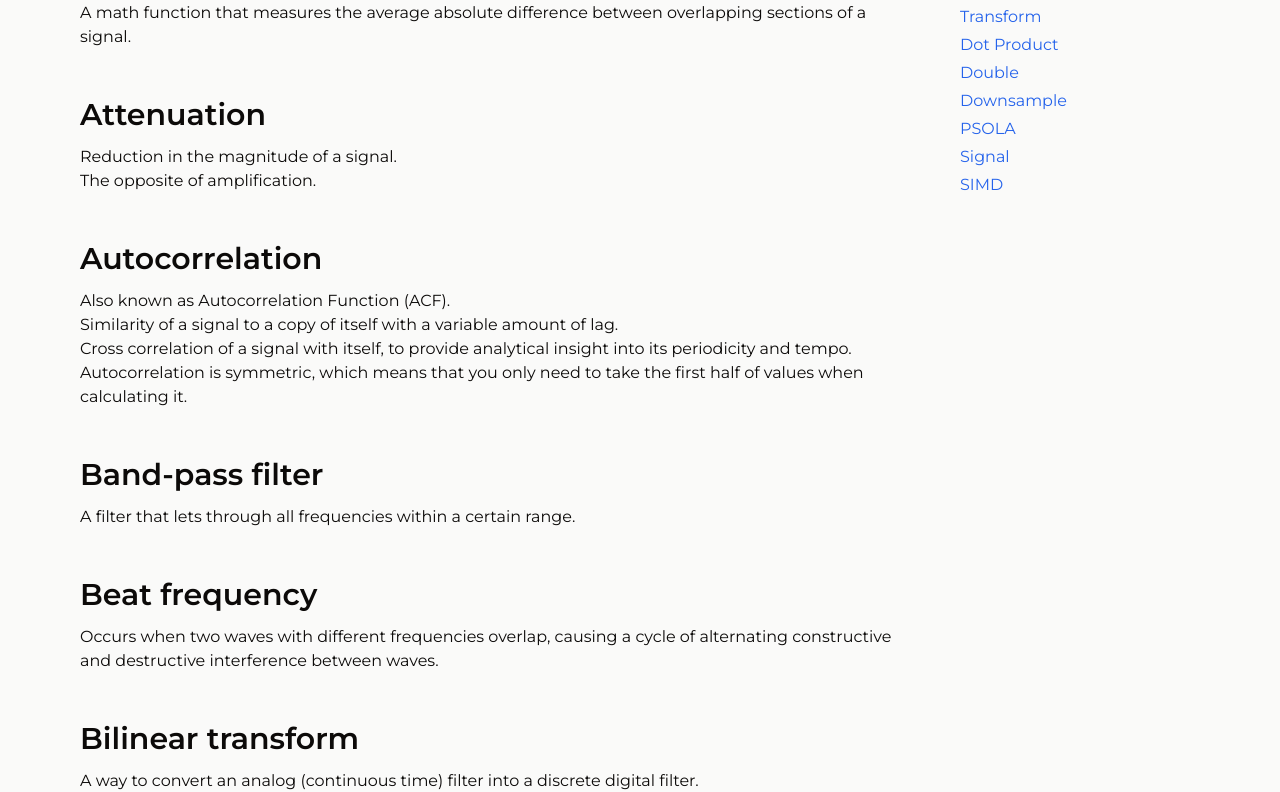
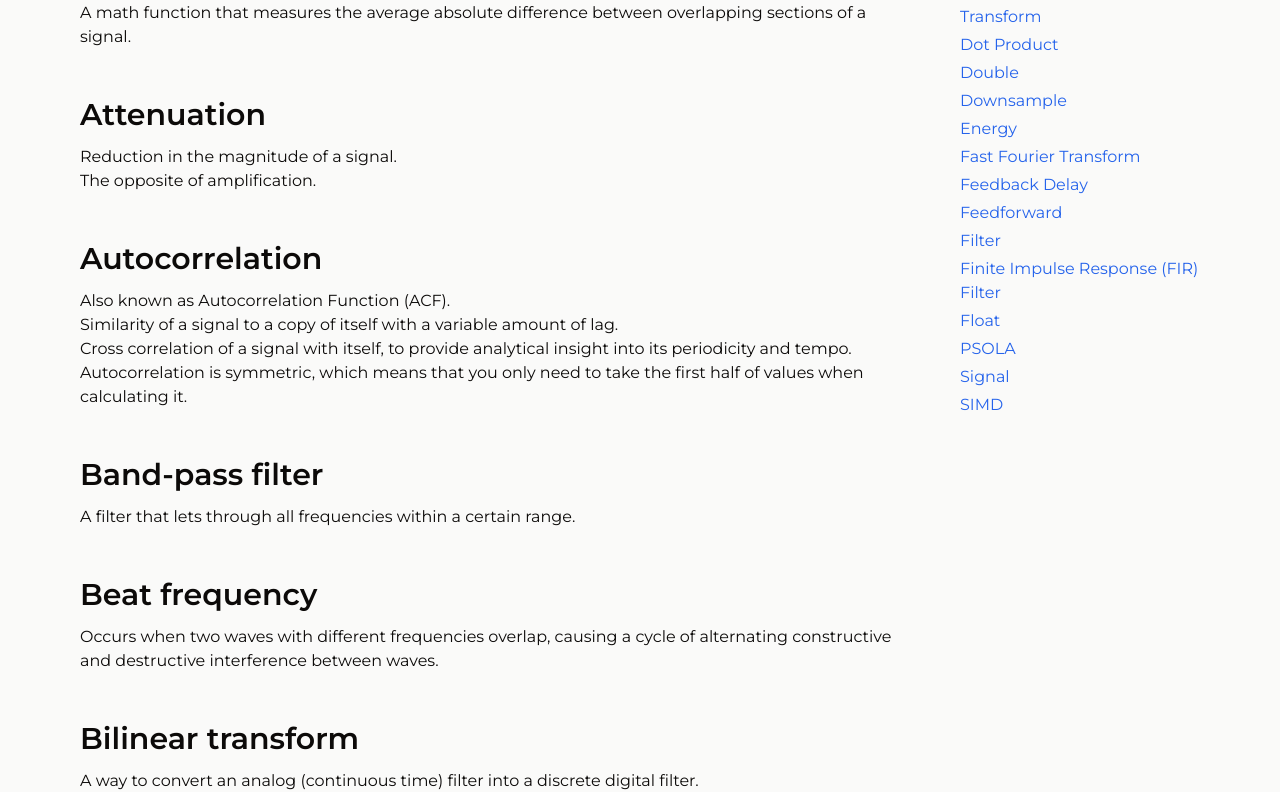
Before and after one commit to satelllte/dsp-terms, a Next.js app: page / in a window 1280 px wide. Shown: the part 1611-2403 px from the top of the page. Built offline with nearby package versions, Linux system fonts and the light colour scheme.

Commit message:
terms: energy - float

```diff
--- a/src/data/terms.ts
+++ b/src/data/terms.ts
@@ -557,6 +557,104 @@ export const terms: Term[] = [
 		],
 	},
 	{
+		id: 'energy',
+		title: 'Energy',
+		paragraphs: [
+			'For a discrete signal, energy is the sum of the squared magnitudes of a signal.',
+		],
+	},
+	{
+		id: 'fast-fourier-transform',
+		title: 'Fast Fourier Transform',
+		expansion: 'FFT',
+		paragraphs: [
+			'Algorithm invented in 1965 making it efficient to compute the discrete Fourier transform.',
+			'The FFT is built to treat input as if it loops, so except for the case where the input signal is an integer number of cycles, you\'ll need to use a window function to improve accuracy.',
+		],
+		links: [
+			{
+				href: 'https://www.ams.org/journals/mcom/1965-19-090/S0025-5718-1965-0178586-1/S0025-5718-1965-0178586-1.pdf',
+				title: 'An Algorithm for Machine Calculation of Complex Fourier Series',
+			},
+			{
+				href: 'https://www.earlevel.com/main/2002/08/31/a-gentle-introduction-to-the-fft/',
+				title: 'A Gentle Introduction to the FFT',
+			},
+			{
+				href: 'https://betterexplained.com/articles/an-interactive-guide-to-the-fourier-transform/',
+				title: 'An Interactive Guide To The Fourier Transform',
+			},
+		],
+	},
+	{
+		id: 'feedback-delay',
+		title: 'Feedback Delay',
+		expansion: 'Feedback Comb Filter, Recirculating Delay',
+		paragraphs: [
+			'A copy of the output is added back to the input signal after a certain time.',
+			'Considered an IIR filter because given an input signal, it theoretically keeps producing output forever.',
+			'The comb filter peaks produced by the feedback delay are tighter and more narrow and spiky than the feedforward delay.',
+		],
+	},
+	{
+		id: 'feedforward-delay',
+		title: 'Feedforward',
+		expansion: 'Feedforward Comb Filter, Non-recirculating',
+		paragraphs: [
+			'The simplest form of delay.',
+			'A copy of the input is added back to the input signal after a certain time.',
+			'Technically considered an FIR filter because when the input stops, the output stops.',
+		],
+	},
+	{
+		id: 'filter',
+		title: 'Filter',
+		paragraphs: [
+			'A formula or function for going from one signal to another.',
+		],
+		links: [
+			{
+				href: 'https://www.dsprelated.com/freebooks/filters/What_Filter.html',
+				title: 'What is a Filter? - DSPRelated.com',
+			},
+		],
+	},
+	{
+		id: 'finite-impulse-response',
+		title: 'Finite Impulse Response (FIR) Filter',
+		expansion: 'Feed Forward Filter',
+		paragraphs: [
+			'A type of filter where some frequencies go to zero.',
+			'These filters only exist digitally, analog filters are all IIR.',
+			'Named because the impulse response is finite and the filter is stable, no feedback is possible.',
+			'Example: A normal, non-feedbacking delay. When the input stops, the output stops (after the delay line empties out).',
+		],
+		links: [
+			{
+				href: 'https://dspguru.com/dsp/faqs/fir/basics/',
+				title: 'FIR Basics - DSPGuru',
+			},
+		],
+	},
+	{
+		id: 'float',
+		title: 'Float',
+		expansion: 'Floating point number',
+		paragraphs: [
+			'The default variable type in most DSP libraries.',
+			'A 32 bit floating point uses 23 bits to represent the significand (significant digits), 8 bits for the exponent, and 1 sign bit.',
+			'The name refers to the fact that the decimal in the number "floats" — it can be placed anywhere in the significant digits via specifying the exponent value.',
+			'They are also called single precision, as the double uses twice the number of significant digits.',
+			'CPU speed is often measured in FLOPS, or floating points operations per second.',
+		],
+		links: [
+			{
+				href: 'https://web.stanford.edu/class/cs101/bits-bytes.html',
+				title: 'Bits and Bytes - Stanford CS101',
+			},
+		],
+	},
+	{
 		id: 'psola',
 		title: 'PSOLA',
 		expansion: 'Pitch Synchronous Overlap and Add',
```
Also changed, not shown: src/data/terms_raw.md (+0 -89 lines).
